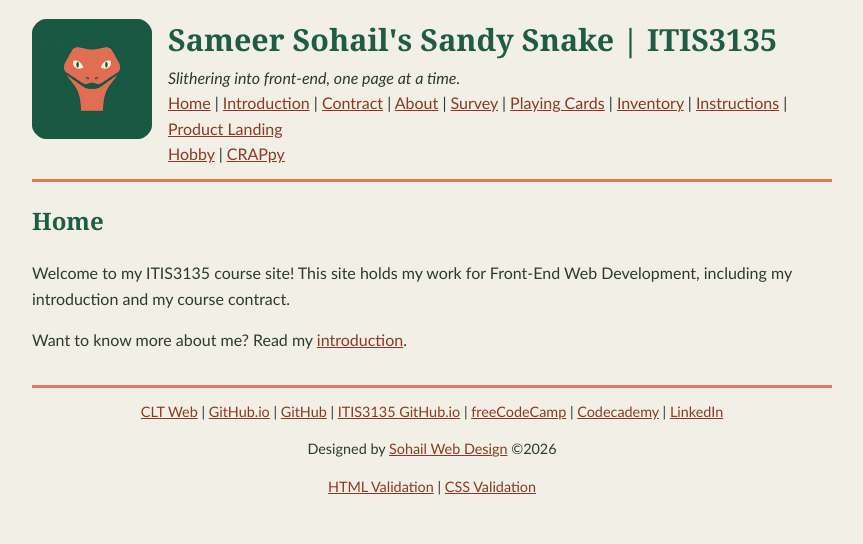
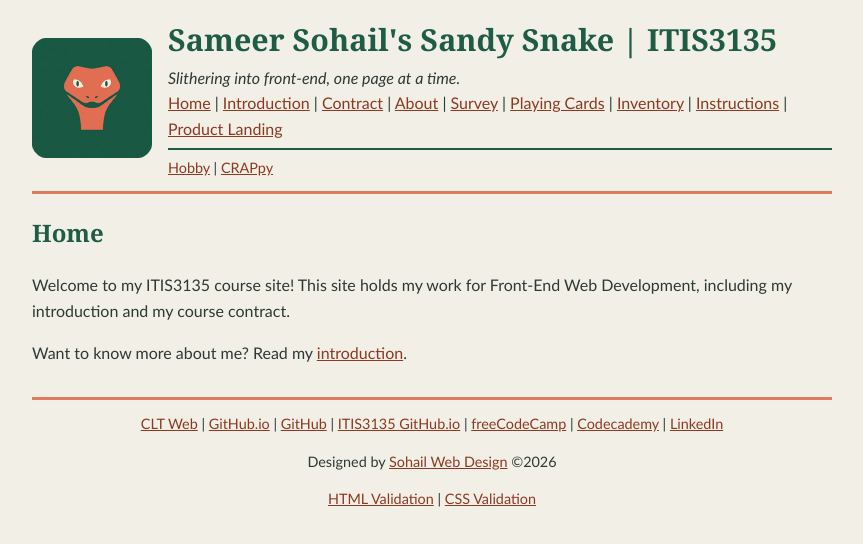
Before and after one commit to Samyblue1819/Samyblue1819.github.io, a plain HTML site: page itis3135/index.html in a window 1280 px wide. Shown: the whole page, without its empty margins (208-1071 px from the left). Drawn offline with Linux system fonts and the light colour scheme.

Commit message:
seperated navs

```diff
--- a/itis3135/styles/default.css
+++ b/itis3135/styles/default.css
@@ -16,10 +16,16 @@ header {
   border-bottom: 3px solid #e07a5f;
 }
 header img {
-  grid-row: 1 / span 3;
+  grid-row: 1 / span 4;
 }
 header nav {
   grid-column: 2;
+}
+header nav + nav {
+  margin-top: 0.4rem;
+  padding-top: 0.4rem;
+  border-top: 2px solid #1f5c46;
+  font-size: 0.9rem;
 }
 header p {
   margin: 0;
```
